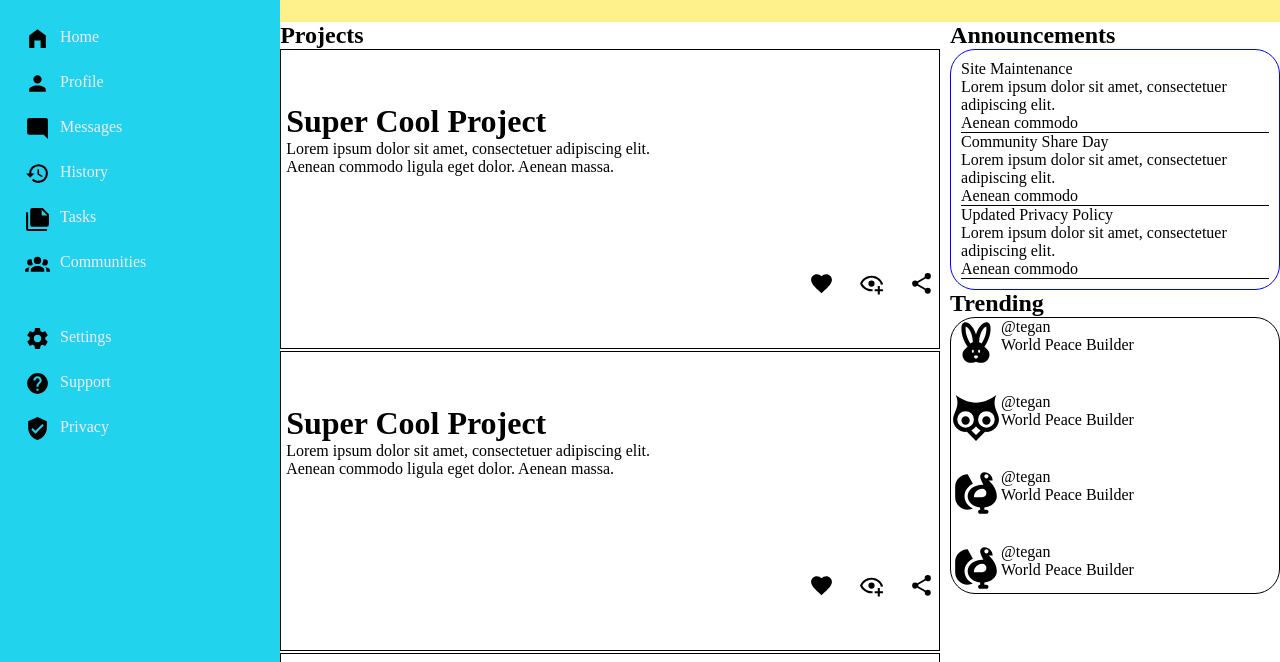
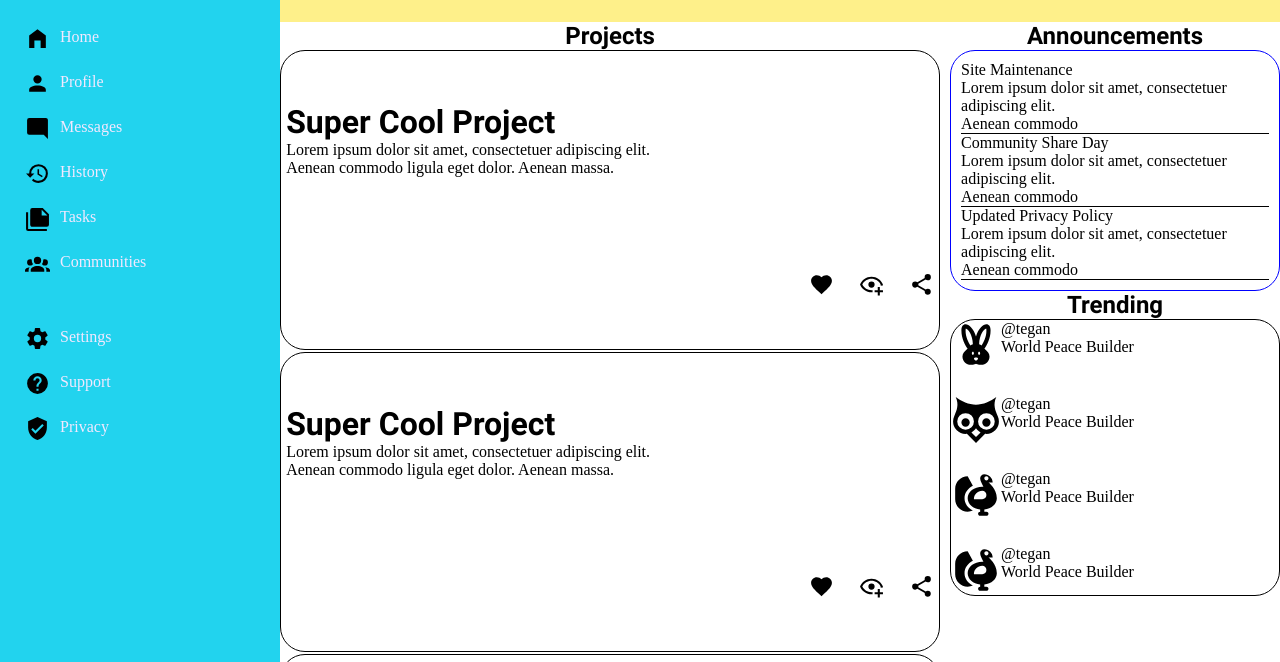
Before and after one commit to EssenceCode/Admin-Dashboard, a plain HTML site: page index.html in a window 1280 px wide. Shown: the part 138-800 px from the top of the page. Drawn offline with Linux system fonts and the light colour scheme.

Commit message:
added fonts to titles

```diff
--- a/style.css
+++ b/style.css
@@ -7,10 +7,21 @@
     --btn-clr:white;
 }
 
+@font-face {
+    font-family: "Robotobold";
+    src: url(./fonts/Roboto-Bold.ttf) format(TrueType);
+}
+
+
 * {
     box-sizing: border-box;
     padding: 0;
     margin: 0;
+}
+
+h2 {
+    text-align: center;
+    font-family: "Robotobold", "san-serif";
 }
 
 ul {
@@ -160,8 +171,7 @@ input[type="search"] {
 }
 
 .projects span {
-    font-size: 2rem;
-    font-weight: bold;
+    font: 2rem "Robotobold", "sans-serif";
 }
 
 .projects img {
@@ -176,6 +186,7 @@ input[type="search"] {
     background-color: #FFFFFF;
     color: black;
     border: 1px solid black;
+    border-radius: 25px;
     height: 300px;
     padding: 5px;
 
```
